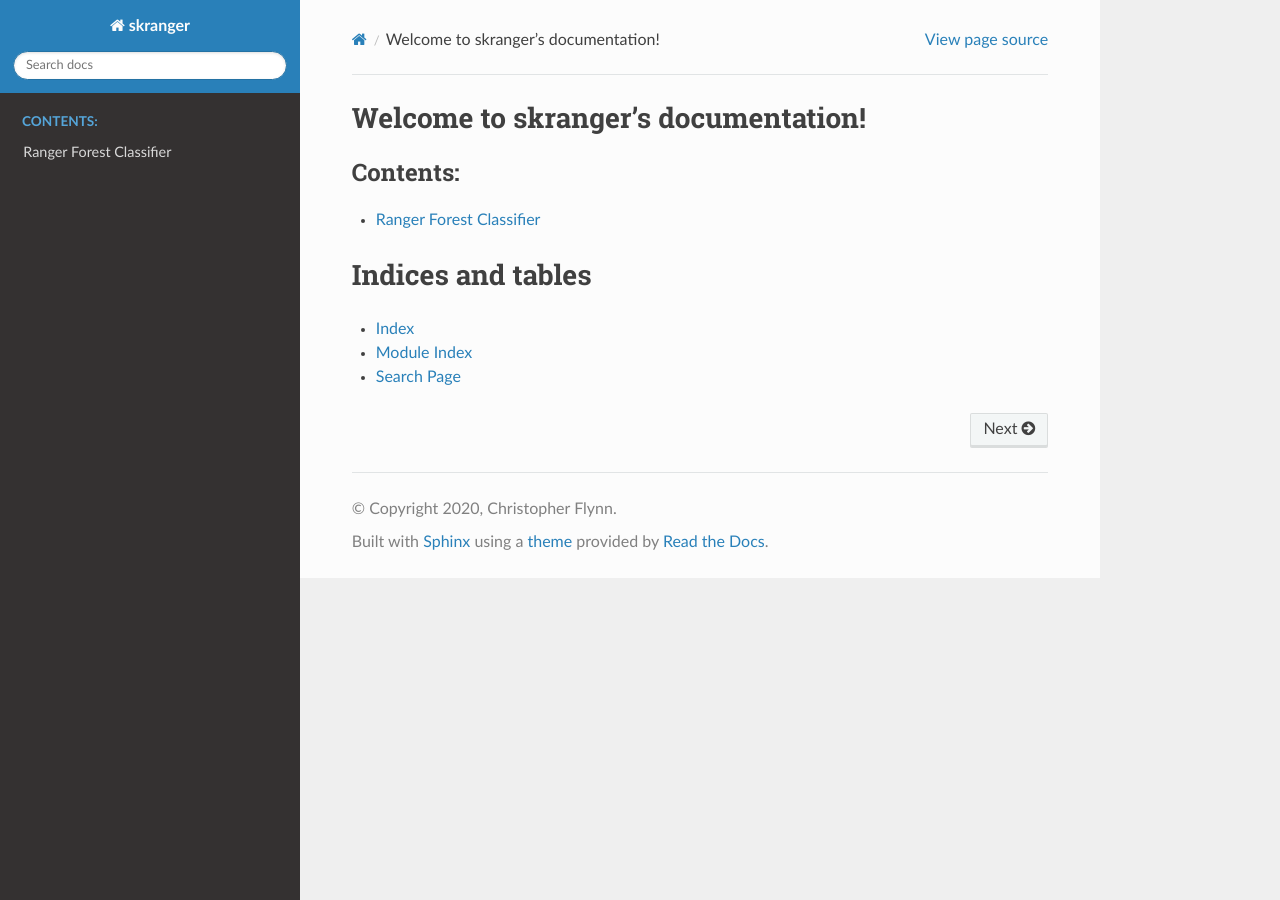
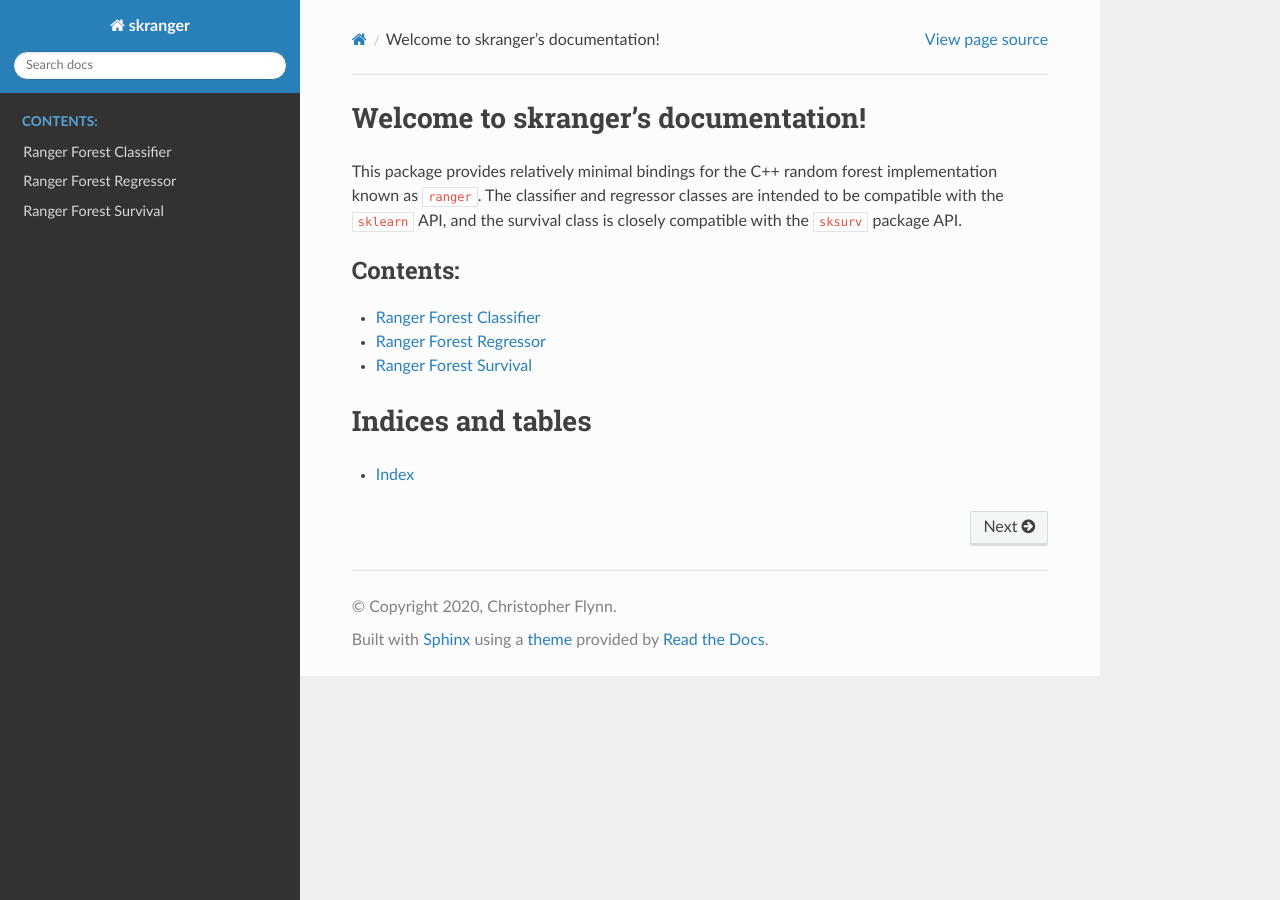
Before and after one commit to crflynn/skranger, a Sphinx documentation site: the page built from docs/index.rst, in a window 1280 px wide. Built offline with Sphinx 7.4.7 and the Read the Docs theme 2.0.0, drawn with Linux system fonts in a browser that asks for light colours.

Commit message:
docs (#17)

```diff
--- a/docs/conf.py
+++ b/docs/conf.py
@@ -32,6 +32,7 @@ extensions = [
     "sphinx.ext.autodoc",
     "sphinx_rtd_theme",
     "sphinx.ext.viewcode",
+    "sphinx.ext.napoleon",
 ]
 
 # Add any paths that contain templates here, relative to this directory.
--- a/docs/index.rst
+++ b/docs/index.rst
@@ -6,11 +6,15 @@
 Welcome to skranger's documentation!
 ====================================
 
+This package provides relatively minimal bindings for the C++ random forest implementation known as ``ranger``. The classifier and regressor classes are intended to be compatible with the ``sklearn`` API, and the survival class is closely compatible with the ``sksurv`` package API.
+
 .. toctree::
    :maxdepth: 2
    :caption: Contents:
 
    ranger_forest_classifier
+   ranger_forest_regressor
+   ranger_forest_survival
 
 
 
@@ -18,5 +22,7 @@ Indices and tables
 ==================
 
 * :ref:`genindex`
-* :ref:`modindex`
-* :ref:`search`
+
+
+.. * :ref:`modindex`
+.. * :ref:`search`
--- a/docs/ranger_forest_classifier.rst
+++ b/docs/ranger_forest_classifier.rst
@@ -1,8 +1,8 @@
 Ranger Forest Classifier
 ========================
 
-``skranger``'s wrapper around the ``RandomForestProbability`` class in Ranger. The ``RandomForestProbability`` class is used in lieu of the ``RandomForestClassification`` class to support the ``predict_proba`` method of sklearn classifiers.
+``skranger``'s wrapper around the ``ForestProbability`` class in Ranger. The ``ForestProbability`` class is used in lieu of the ``ForestClassification`` class to support the ``predict_proba`` method of sklearn classifiers.
 
-.. autoclass:: skranger.ranger_forest_classifier.RangerForestClassifier
+.. autoclass:: skranger.ensemble.RangerForestClassifier
     :members:
     :inherited-members:
```
Also changed, not shown: docs/ranger_forest_regressor.rst (added, +8 -0 lines), docs/ranger_forest_survival.rst (added, +8 -0 lines), 2 other files.
